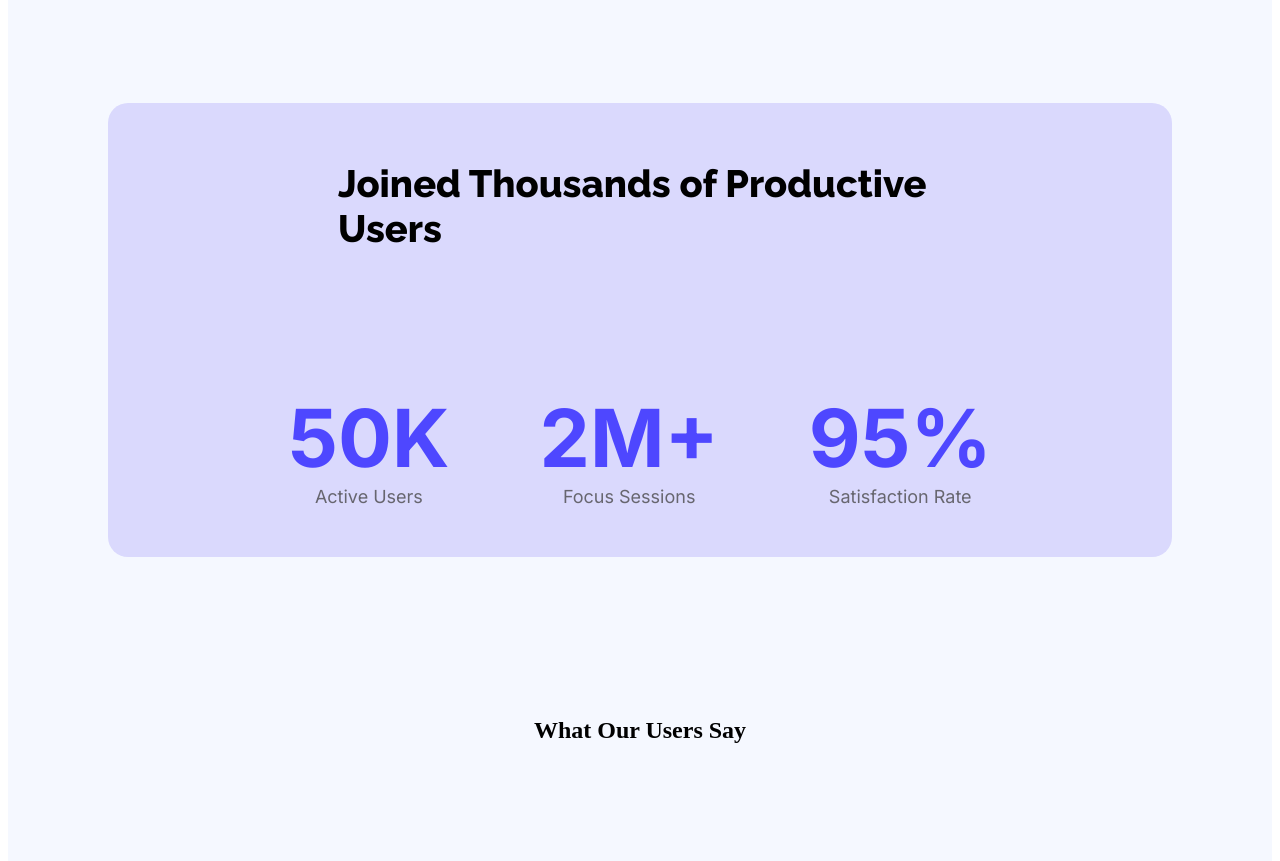
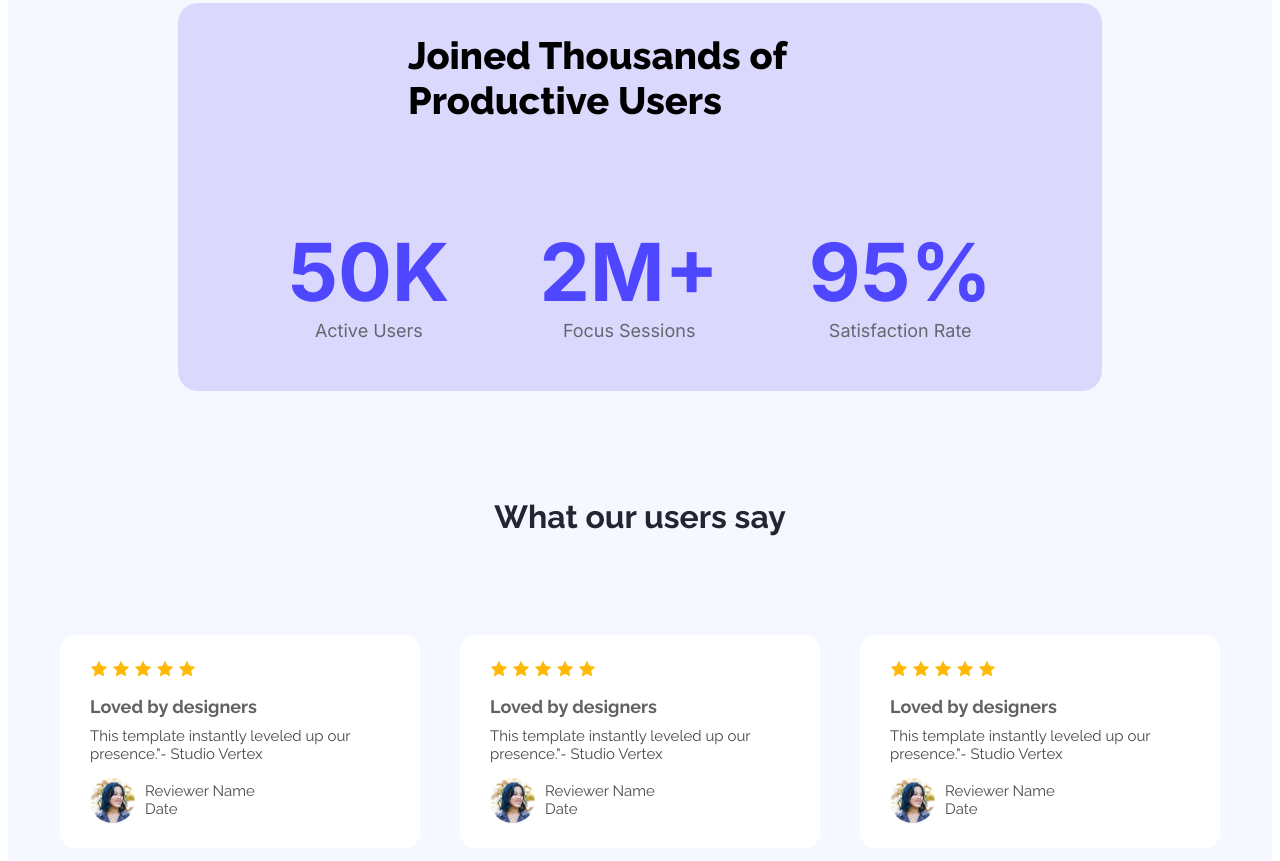
Before and after one commit to BanikPuspita/Assignment_One_Programming_Hero, a plain HTML site: page index.html in a window 1280 px wide. Shown: the part 1146-2007 px from the top of the page. Drawn offline with Linux system fonts and the light colour scheme.

Commit message:
maybe complete

```diff
--- a/index.html
+++ b/index.html
@@ -14,11 +14,13 @@
 </head>
 <body>
     <header>
+
         <!-- Navbar -->
         <nav>
             <h3 class="nav-logo inter-font">LOGO</h3>
             <button class="btn-primary raleway-font">Sign Up</button>
         </nav>
+
         <!-- Banner -->
          <div class="banner-container">
             <div class="banner">
@@ -29,7 +31,9 @@
         </div>
          </div>
     </header>
+
     <main>
+
         <!-- Action part -->
          <section class="action-container">
             <div class="action-description raleway-font">
@@ -41,13 +45,13 @@
                 <img class="action-img" src="./Assets/wc-mini.png" alt="">
             </div>
          </section>
+
          <!-- Productive Users -->
           <section class="productive-section">
             <div class="productive">
                 <h3 class="productive-h3 raleway-font">Joined Thousands of Productive Users</h3>
             </div>
-                <!-- .productive-detaile>.productive-head*3>h1.productive-h+p.productive-p -->
-                 <div class="productive-detaile inter-font">
+                 <div class="productive-detail inter-font">
                     <div class="productive-head">
                         <h1>50K</h1>
                         <p>Active Users</p>
@@ -64,17 +68,21 @@
           </section>
 
           <!-- star part  -->
-            <section class="users-section">
-            <h1>What Our Users Say</h1>
+            <section class="users-section raleway-font">
+            <h1 class="user-h1">What our users say</h1>
             <div class="card-section">
                 <div class="users-card-section">
+                    <!-- card-1 -->
                     <div class="cards-part">
+                        <div class="stars">
                         <img src="./Assets/icon-star.png" alt="">
                         <img src="./Assets/icon-star.png" alt="">
                         <img src="./Assets/icon-star.png" alt="">
                         <img src="./Assets/icon-star.png" alt="">
                         <img src="./Assets/icon-star.png" alt="">
-                        <h1>Loved by designers</h1>
+                    </div>
+
+                        <h2>Loved by designers</h2>
                         <p>This template instantly leveled up our presence."- Studio Vertex</p>
                         <div class="reviewer">
                             <img src="./Assets/avatar.png" alt="">
@@ -82,20 +90,20 @@
                                 <p>Reviewer Name</p>
                                 <p>Date</p>
                             </div>
+                        </div>
+                    </div>
 
-                        </div>
-
-                    </div>
-             </div>
-
-                <div class="card-section">
+                    <!-- card-2 -->
                     <div class="cards-part">
+                        <div class="stars">
                         <img src="./Assets/icon-star.png" alt="">
                         <img src="./Assets/icon-star.png" alt="">
                         <img src="./Assets/icon-star.png" alt="">
                         <img src="./Assets/icon-star.png" alt="">
                         <img src="./Assets/icon-star.png" alt="">
-                        <h1>Loved by designers</h1>
+                        </div>
+
+                        <h2>Loved by designers</h2>
                         <p>This template instantly leveled up our presence."- Studio Vertex</p>
                         <div class="reviewer">
                             <img src="./Assets/avatar.png" alt="">
@@ -103,19 +111,19 @@
                                 <p>Reviewer Name</p>
                                 <p>Date</p>
                             </div>
-
                         </div>
-
                     </div>
-                </div>
-                    <div class="card-section">
+                    <!-- card-3 -->
                         <div class="cards-part">
+                            <div class="starts">
                             <img src="./Assets/icon-star.png" alt="">
                             <img src="./Assets/icon-star.png" alt="">
                             <img src="./Assets/icon-star.png" alt="">
                             <img src="./Assets/icon-star.png" alt="">
                             <img src="./Assets/icon-star.png" alt="">
-                            <h1>Loved by designers</h1>
+
+                            </div>
+                            <h2>Loved by designers</h2>
                             <p>This template instantly leveled up our presence."- Studio Vertex</p>
                             <div class="reviewer">
                                 <img src="./Assets/avatar.png" alt="">
@@ -123,17 +131,9 @@
                                     <p>Reviewer Name</p>
                                     <p>Date</p>
                                 </div>
-
-
                             </div>
-
                         </div>
                     </div>
-                </div>
-
-
-
-
     </section>
           <!-- Contact section -->
            <section class="contact-section">
@@ -148,7 +148,7 @@
                         <input type="text" name="" id="" placeholder="full name">
                         <label for="message">Message</label>
                         <textarea name="" id="" cols="30" rows="10" placeholder="write your message...."></textarea>
-                        <input class="btn-primary" type="submit" value="Get in Touch">
+                        <input class="btn-form" type="submit" value="Get in Touch">
                     </form>
                 </div>
             </section>
--- a/styles/assignment.css
+++ b/styles/assignment.css
@@ -89,22 +89,30 @@ nav {
  }
 
  /* productive styles */
-.productive-detaile {
+ .productive {
+    margin-bottom: 0;
+    padding-bottom: 0;
+ }
+.productive-detail {
     display: flex;
     gap: 90px;
+    margin-top: 0;
+    padding-top: 0;
 }
 
 .productive-h3 {
     font-size: 38px;
     font-weight: 800;
+    margin: 0;
+    padding: 0;
 }
 
-.productive-detaile h1{
+.productive-detail h1{
     font-size: 80px;
     color: #4E47FF;
     margin: 0;
 }
-.productive-detaile p{
+.productive-detail p{
     color: #67666f;
     font-size: 18px;
     text-align: center;
@@ -116,10 +124,12 @@ nav {
     align-items: center;
     justify-content: space-around;
     background-color: #dad9fd;
+    border-radius: 20px;
+    margin-left: 170px;
+    margin-right: 170px;
+    padding-top: 30px;
     padding-bottom: 50px;
-    padding-top: 20px;
-    margin: 100px;
-    border-radius: 20px;
+
 }
 
 /* star styles */
@@ -129,40 +139,62 @@ nav {
     display: flex;
     flex-direction: column;
     align-items: center;
-    justify-content: space-evenly;
 }
 
 .user-h1 {
     color: #252432;
+    font-size: 32px;
+    font-weight: bold;
+    margin-bottom: 0;
 }
 .users-card-section{
     display: flex;
-    gap:270px;
-    padding: 20px;
-}
-
-.card-section{
-    display: flex;
-    align-items: center;
-    justify-content: space-evenly;
-    padding: 40px;
+    justify-content: center;
+    gap: 40px;
+    padding-top: 0;
 }
 
 .cards-part{
       background-color: white;
-      padding: 15px;
-      padding-right: 70px;
-      border-radius: 20px;
+      padding: 25px 30px;
+      border-radius: 15px;
+      width: 300px;
+}
+
+.cards-part h2 {
+    font-size: 18px;
+    font-weight: 700;
+    margin: 15px 0 10px;
+    color: rgb(98, 96, 96);
+}
+
+.cards-part p {
+    font-size: 15px;
+    color: rgb(72, 71, 71);
+    margin: 0 0 15px;
+
 }
 .reviewer{
     display: flex;
+    align-items: center;
+    gap: 10px;
 }
+
 .reviewer img{
-    height: 70px;
-    width: 70px;
+    height: 45px;
+    width: 45px;
     border-radius: 50%;
 }
+
+.reviewer-text p {
+    margin: 0;
+    font-size: 15px;
+    color: rgb(77, 74, 74);
+}
 /* Contact styles */
+.contact-section {
+    padding-top: 0;
+}
 .contact-container {
     display: flex;
     justify-content: space-between;
@@ -170,7 +202,6 @@ nav {
     gap: 100px;
     padding: 80px;
 }
-
 .contact-left {
     width: 50%;
 }
@@ -219,6 +250,24 @@ section{
     box-shadow: 0 0 0 2px #f7f3f3;
 }
 
+.btn-form {
+     background-color: #4E47FF;
+    font-weight: bold;
+    font-size: 16px;
+    border-radius: 6px;
+    color: #FFFFFF;
+    border: none;
+    padding: 10px 25px;
+    cursor: pointer;
+    transition: all 0.5s ease;
+    width: 485px;
+}
+
+.btn-form:hover {
+    transform:scale(1.1);
+    background-color: darkkhaki;
+    color: white;
+}
 
 /* footer styles */
 .footer-container {
@@ -238,7 +287,8 @@ section{
 
 .footer-head p {
     color: #8987A1;
-    margin-bottom: 0;
+    margin: 0;
+    padding: 0;
     line-height: 1.4;
 }
 
```
